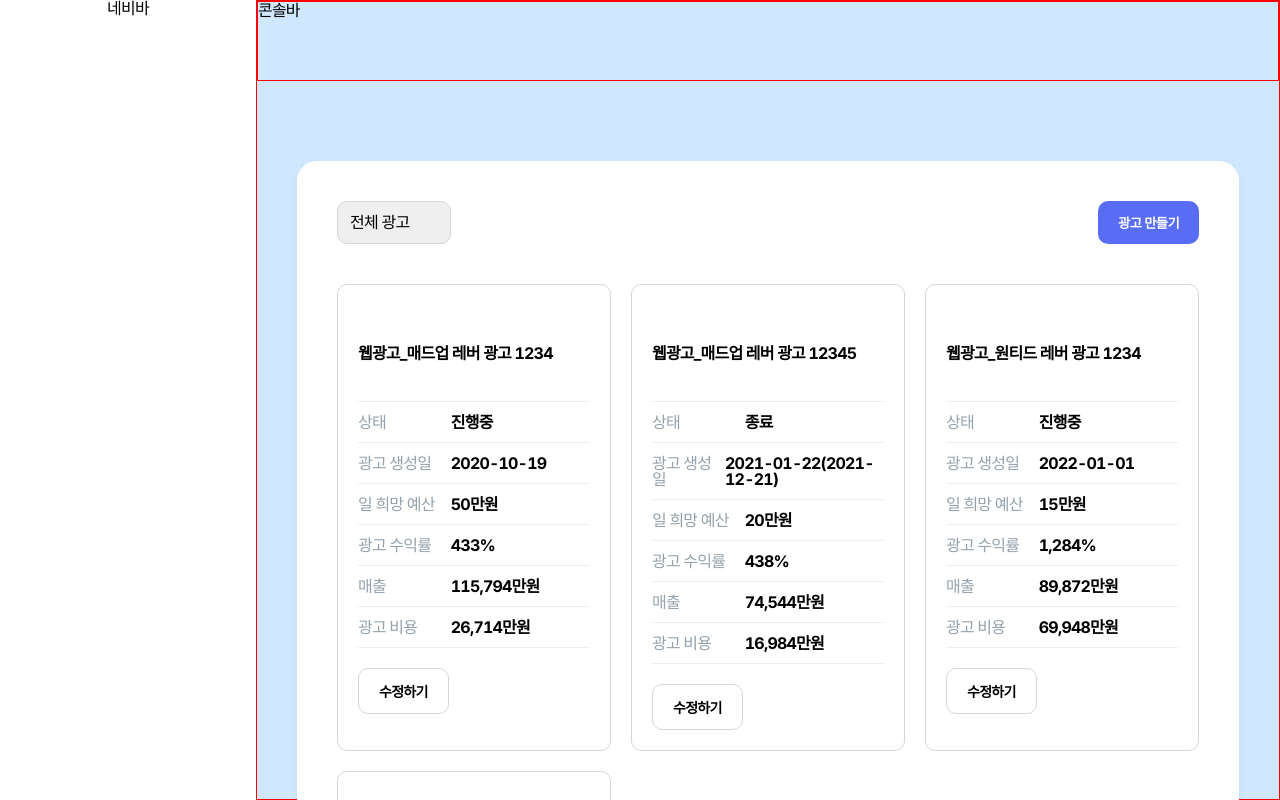
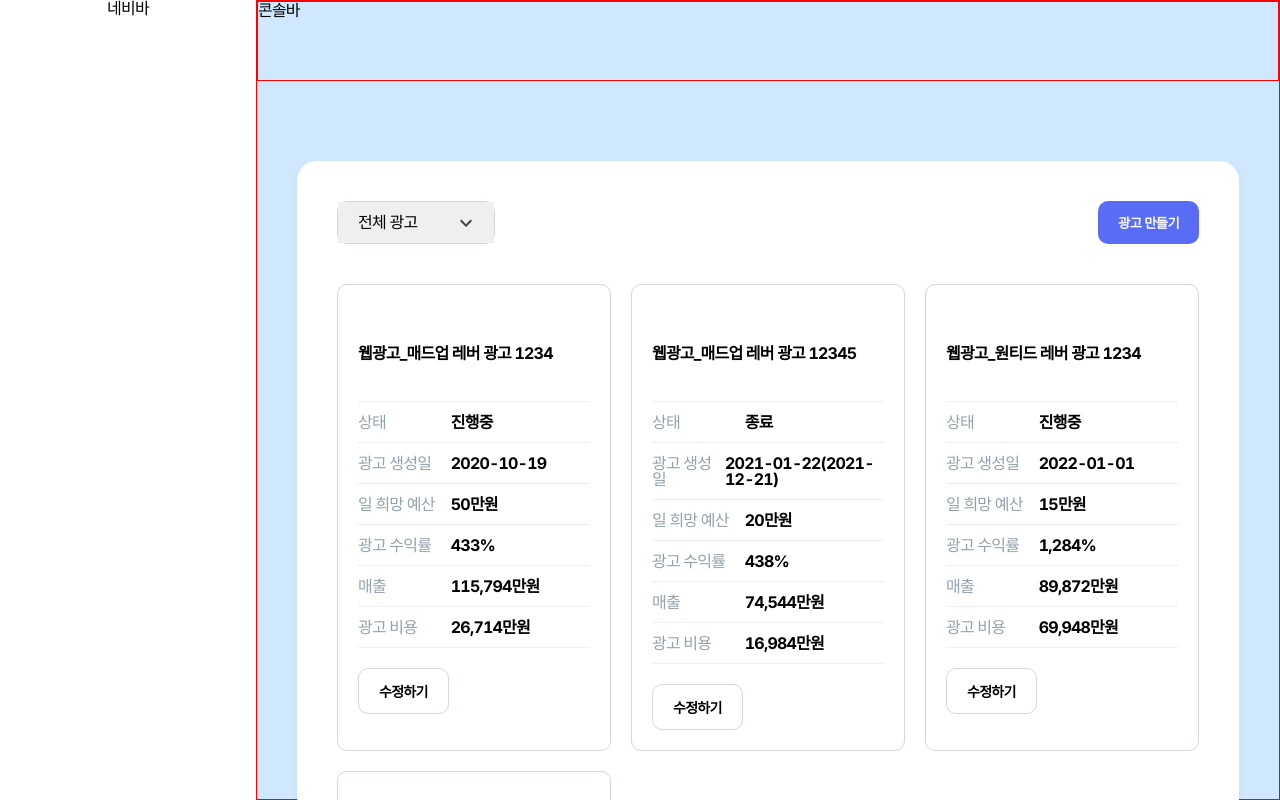
Before and after one commit to han-byul-yang/ManagementDashboard, a React (Create React App) app: page /management in a window 1280 px wide. Shown: the top 800 px of the page. Built offline with nearby package versions, Linux system fonts and the light colour scheme; a web font is replaced by a local one.

Commit message:
Feat: Attatch DownIcon to select tag

```diff
--- a/src/routes/Management/Management.module.scss
+++ b/src/routes/Management/Management.module.scss
@@ -28,10 +28,23 @@ $GRAY_50: #edeff1;
 }
 
 .options {
-  padding: 12px;
+  position: relative;
+  display: flex;
+  align-items: center;
+  cursor: pointer;
   border: 1px solid $GRAY_100;
   border-radius: 10px;
-  appearance: none;
+
+  select {
+    padding: 12px 48px 12px 20px;
+    border: none;
+    appearance: none;
+  }
+
+  svg {
+    position: absolute;
+    right: 16px;
+  }
 }
 
 .addBtn {
--- a/src/routes/Management/index.tsx
+++ b/src/routes/Management/index.tsx
@@ -6,6 +6,7 @@ import { adListState } from 'store/atoms'
 import { getAds } from 'services/getData'
 import { IAdCard } from 'types/ad'
 import AdCard from './AdCard'
+import { DownIcon } from 'assets/svgs'
 
 import styles from './Management.module.scss'
 import SkeletonUICards from './CardsSkeleton'
@@ -49,11 +50,11 @@ const Management = () => {
     return (
       <div className={styles.container}>
         <div className={styles.top}>
-          <select className={styles.options} onChange={handleSelectChange}>
-            <option value='all'>전체 광고</option>
-            <option value='active'>진행중인 광고</option>
-            <option value='ended'>중단된 광고</option>
-          </select>
+          <div className={styles.options}>
+            <select>
+              <option value=''>전체 광고</option>
+            </select>
+          </div>
           <button type='button' onClick={handleAddBtnClick} className={styles.addBtn}>
             광고 만들기
           </button>
@@ -66,17 +67,21 @@ const Management = () => {
   return (
     <div className={styles.container}>
       <div className={styles.top}>
-        <select className={styles.options} onChange={handleSelectChange}>
-          <option value='all'>전체 광고</option>
-          <option value='active'>진행중인 광고</option>
-          <option value='ended'>중단된 광고</option>
-        </select>
+        <div className={styles.options}>
+          <select onChange={handleSelectChange}>
+            <option value='all'>전체 광고</option>
+            <option value='active'>진행중인 광고</option>
+            <option value='ended'>중단된 광고</option>
+          </select>
+          <DownIcon />
+        </div>
         <button type='button' onClick={handleAddBtnClick} className={styles.addBtn}>
           광고 만들기
         </button>
       </div>
       {/* TODO: 메모이제이션 */}
       <div className={styles.cards}>
+        {/* TODO: 가독성 */}
         {adList
           ?.filter((ad) => {
             if (filter === 'active') {
```
